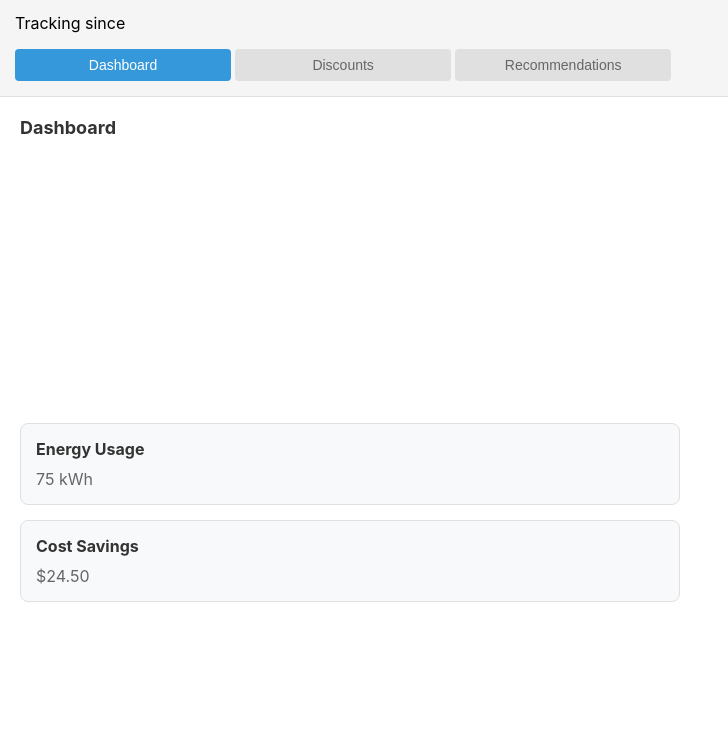
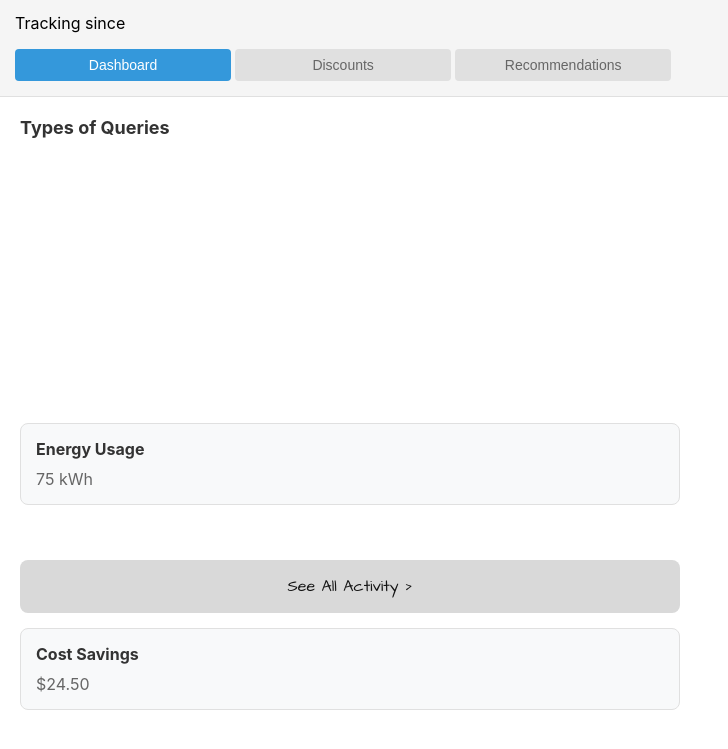
Before and after one commit to derekherrerq/Genie---Coogs-for-Energy-Hackathon, a website built with Vite: page index.html in a window 1280 px wide. Shown: the part 47-796 px from the top of the page, without its empty margins (0-728 px from the left). Built offline with nearby package versions, Linux system fonts and the light colour scheme; some packages are replaced by stand-ins of ours.

Commit message:
added google fonts

```diff
--- a/index.html
+++ b/index.html
@@ -5,6 +5,9 @@
   <meta name="viewport" content="width=device-width, initial-scale=1.0">
   <title>Genie</title>
   <link rel="stylesheet" href="/src/style.css">
+  <link rel="preconnect" href="https://fonts.googleapis.com">
+<link rel="preconnect" href="https://fonts.gstatic.com" crossorigin>
+<link href="https://fonts.googleapis.com/css2?family=Architects+Daughter&display=swap" rel="stylesheet">
 </head>
 <body>
   <div id="app">
@@ -21,17 +24,19 @@
     <div class="tab-container">
       <!-- Only one of these will be shown at a time -->
       <div id="dashboard" class="tab-content active">
-        <h2>Dashboard</h2>
+        <h2>Types of Queries</h2>
         <div class="dashboard-stats">
           <div id="bar" style="width:500px;height:250px;"></div>
           <div class="stat-card">
             <h3>Energy Usage</h3>
             <p>75 kWh</p>
           </div>
+          <button class="see-all-activity" type="button"> See All Activity             ></button>
           <div class="stat-card">
             <h3>Cost Savings</h3>
             <p>$24.50</p>
           </div>
+
         </div>
       </div>
 
--- a/src/style.css
+++ b/src/style.css
@@ -1,3 +1,9 @@
+
+.architects-daughter-regular {
+  font-family: "Architects Daughter", serif;
+  font-weight: 400;
+  font-style: normal;
+}
 
 body {
   width: 600px;
@@ -97,3 +103,28 @@ h2 {
   margin: 0;
   color: #666;
 }
+
+.see-all-activity{
+  background-color: #D9D9D9;
+  color: var(--Primary, #141414);
+  text-align: center;
+  border: none;
+  font-size: 1rem;
+  cursor: pointer;
+  display:flex;
+  display: flex;
+  padding: 16px 32px 17px 32px;
+  justify-content: center;
+  align-items: center;
+  align-self: stretch;
+  border-radius: 8px;
+  font-family: "Architects Daughter", serif;
+  font-size: 16px;
+  font-style: normal;
+  font-weight: 500;
+  line-height: 125%; /* 20px */
+  width:100%;
+  margin-top: 40px;
+
+
+}
```
